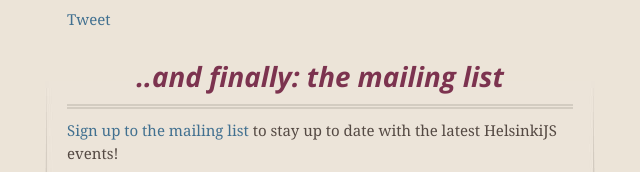
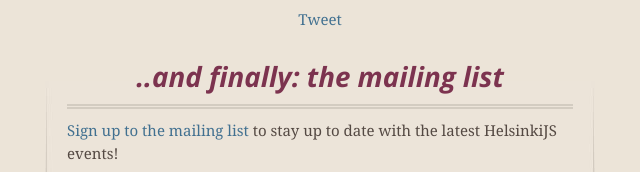
Before and after one commit to helsinkijs/helsinkijs.org, a plain HTML site: page peer-programming.html in a window 1280 px wide. Shown: the part 1520-1692 px from the top of the page, 320-960 px from the left. Drawn offline with nearby package versions, Linux system fonts and the light colour scheme.

Commit message:
Center the Tweet button

```diff
--- a/peer-programming.html
+++ b/peer-programming.html
@@ -81,7 +81,7 @@
   October 31st at GreyArea Office (Kaisaniemenkatu 6, Helsinki) from 5PM to 7PM (just before the meetup).
 </p>
 <h2>To sign up, click the tweet button below!</h2>
-<a href="https://twitter.com/share?via=helsinkijs&text=I%20want%20to%20join&hashtags=helsinkijs,peerprogramming" class="twitter-share-button" data-lang="en">Tweet</a>
+<p style="text-align:center;"><a href="https://twitter.com/share?via=helsinkijs&text=I%20want%20to%20join&hashtags=helsinkijs,peerprogramming" class="twitter-share-button" data-lang="en">Tweet</a></p>
 <script>!function(d,s,id){var js,fjs=d.getElementsByTagName(s)[0];if(!d.getElementById(id)){js=d.createElement(s);js.id=id;js.src="https://platform.twitter.com/widgets.js";fjs.parentNode.insertBefore(js,fjs);}}(document,"script","twitter-wjs");</script>
 
 <h2>..and finally: the mailing list</h2>
```
